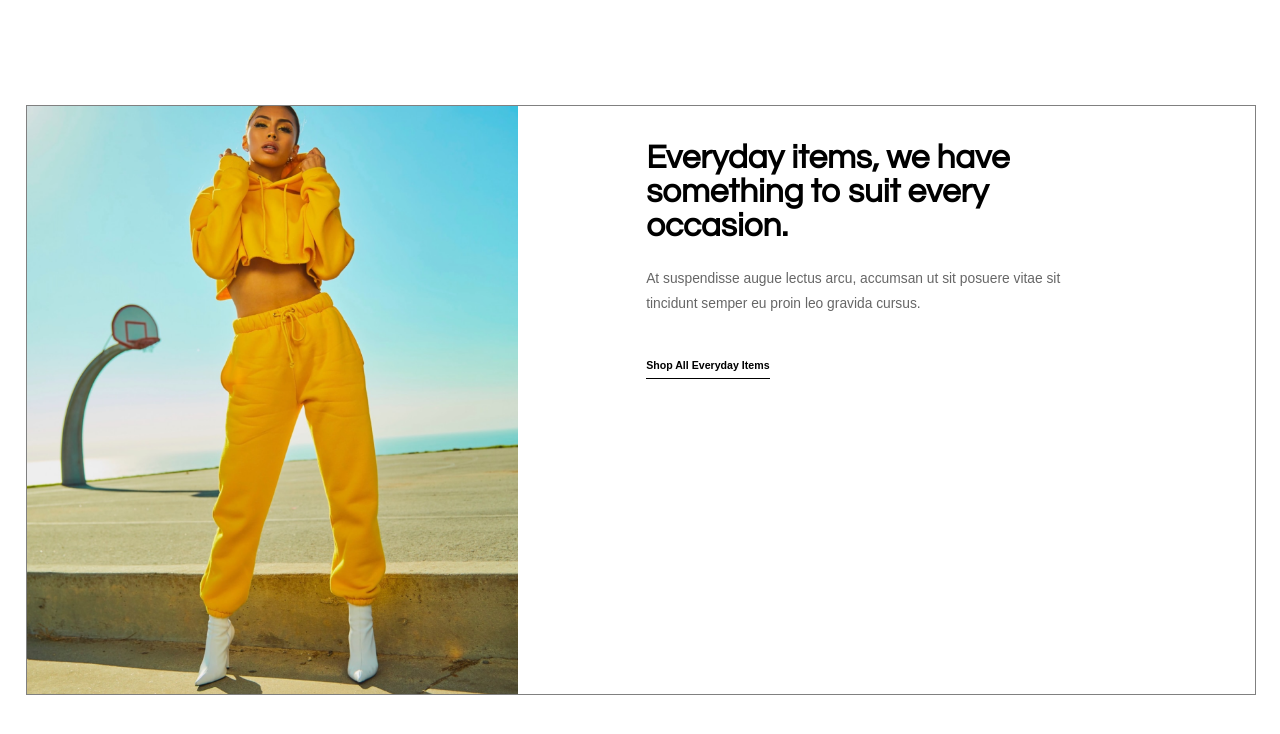
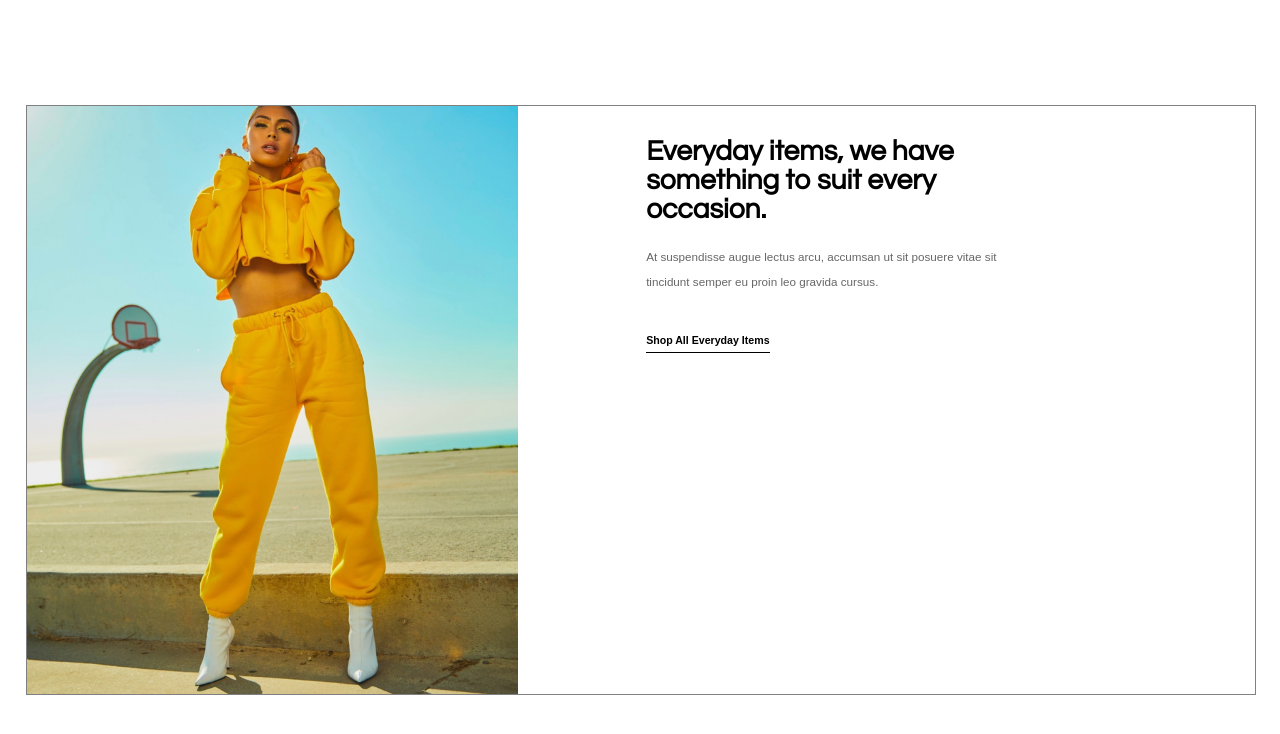
Before and after one commit to atakanhbk/DigiFist-CASE, a plain HTML site: page index.html in a window 1280 px wide. Drawn offline with Linux system fonts and the light colour scheme; a web font is replaced by a local one.

Commit message:
Update style.css

```diff
--- a/style.css
+++ b/style.css
@@ -41,15 +41,15 @@ body {
 .right-part {
   width: 60%;
   float: right;
-  padding: 1vw 0px 3vw 10vw;
+  padding: 1vw 0px 4vw 10vw;
   box-sizing: border-box;
 }
 
 .description-part{
     width: 100%;
-    padding: 0px 13vw 0px 0px;
+    padding: 0px 20vw 0px 0px;
     box-sizing: border-box;
-    font-size: 1.3vw;
+    font-size: 1.1vw;
 }
 
 
```
